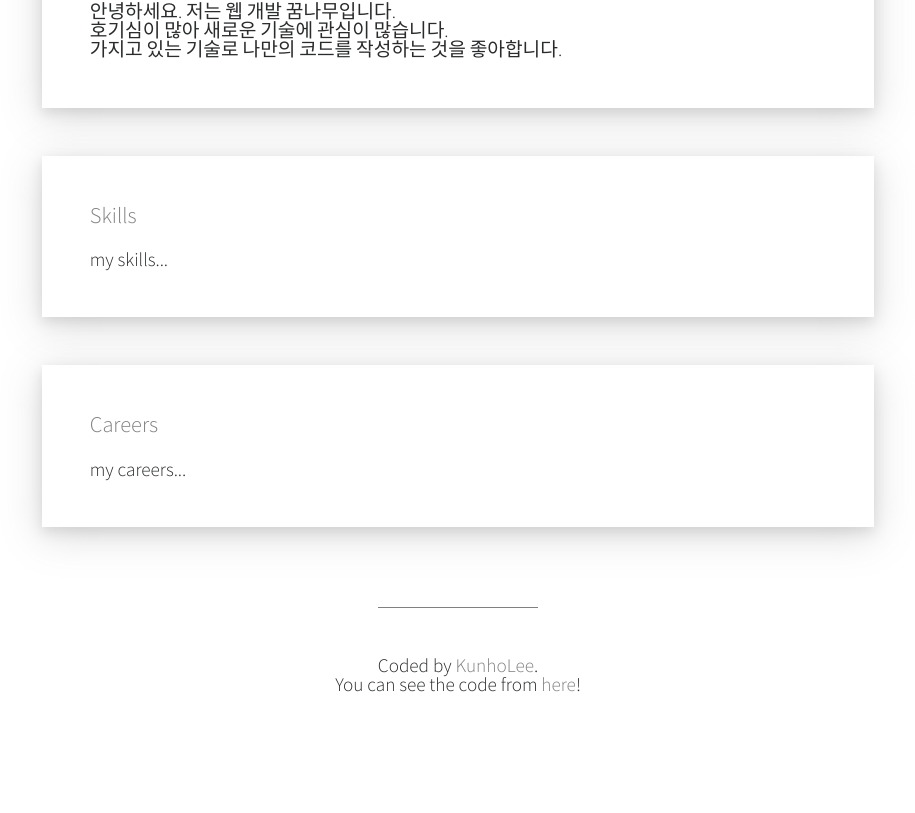
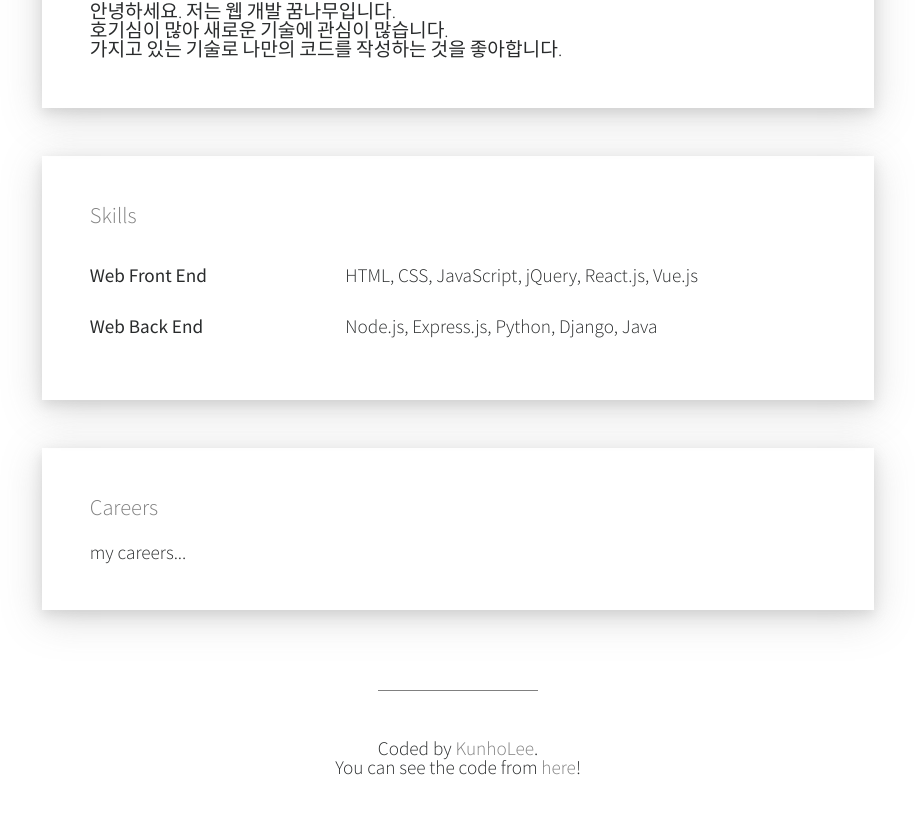
Before and after one commit to daengdaengLee/portfolio, a Vue app: page /portfolio/about in a window 1280 px wide. Shown: the part 774-1587 px from the top of the page, without its empty margins (182-1097 px from the left). Before the commit the page ends 1516 px from the top, so only its background shows below. Built offline with nearby package versions, Linux system fonts and the light colour scheme; the HTML template or start-up script is replaced by a standard one.

Commit message:
Skills 영역 작성

```diff
--- a/src/components/PortfolioAbout/Skills/Skills.vue
+++ b/src/components/PortfolioAbout/Skills/Skills.vue
@@ -1,7 +1,20 @@
 <template>
   <section class="Skills p-5">
     <h3 class="HeadingText pb-4">Skills</h3>
-    <p class="MainText">my skills...</p>
+    <dl class="MainText row">
+      <dt class="col-sm-4 font-weight-normal my-3">
+        Web Front End
+      </dt>
+      <dd class="col-sm-8 my-3">
+        HTML, CSS, JavaScript, jQuery, React.js, Vue.js
+      </dd>
+      <dt class="col-sm-4 font-weight-normal my-3">
+        Web Back End
+      </dt>
+      <dd class="col-sm-8 my-3">
+        Node.js, Express.js, Python, Django, Java
+      </dd>
+    </dl>
   </section>
 </template>
 
```
